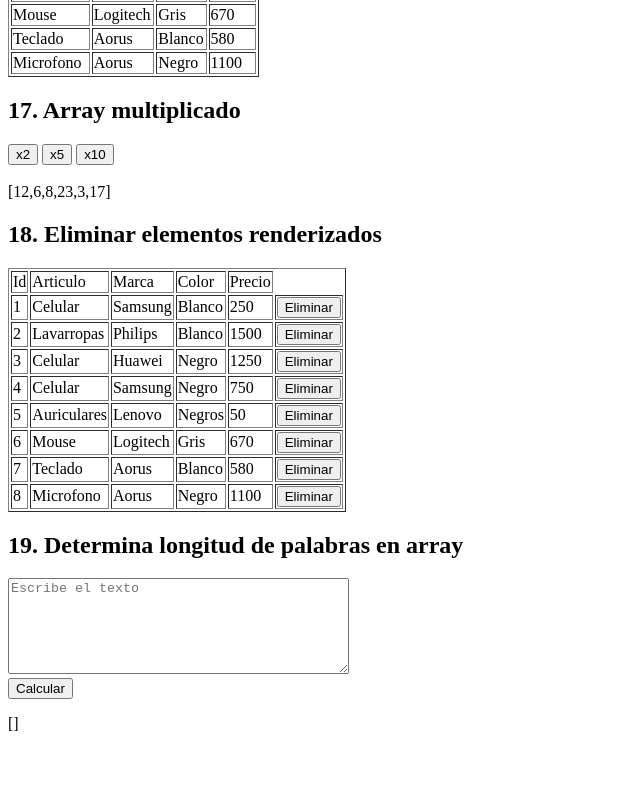
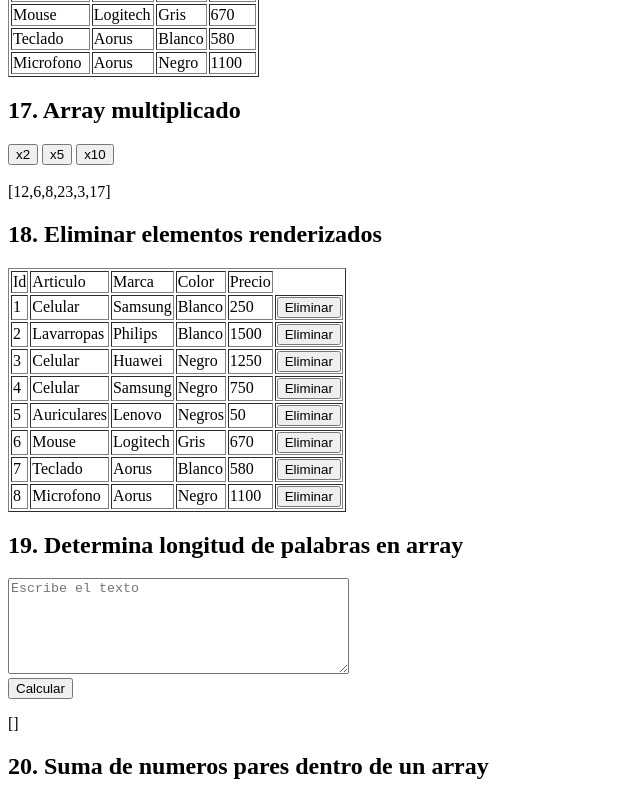
Before and after one commit to matiasmoscone1/practica-ejercicios-logica-programacion-react, a React (Vite) app: page / in a window 1280 px wide. Shown: the part 3147-3947 px from the top of the page, without its empty margins (0-640 px from the left). Before the commit the page ends 3896 px from the top, so only its background shows below. Built offline with nearby package versions, Linux system fonts and the light colour scheme.

Commit message:
Agregando ejercicio 20

```diff
--- a/src/App.jsx
+++ b/src/App.jsx
@@ -18,6 +18,7 @@ import ObjetosValor from './ejercicios/ObjetosValor';
 import MultiplicaPor2 from './ejercicios/MultiplicaPor2';
 import EliminarElementos from './ejercicios/EliminarElementos';
 import LongitudPalabras from './ejercicios/LongitudPalabras';
+import SumaDePares from './ejercicios/SumaDePares';
 
 function App() {
 
@@ -46,6 +47,7 @@ function App() {
     <MultiplicaPor2 />
     <EliminarElementos />
     <LongitudPalabras />
+    <SumaDePares />
 
     </>
   )
--- /dev/null
+++ b/src/ejercicios/SumaDePares.jsx
@@ -0,0 +1,23 @@
+
+
+//20. Suma de Números Pares: Dado un array de números, utiliza funciones de programación
+//funcional para calcular la suma de todos los números pares en el array.
+
+import { useState } from "react";
+
+const SumaDePares = () => {
+
+
+    return(<>
+    <div>
+        <h2>20. Suma de numeros pares dentro de un array</h2>
+
+
+
+    </div>
+    </>)
+
+}
+
+
+export default SumaDePares;
```
